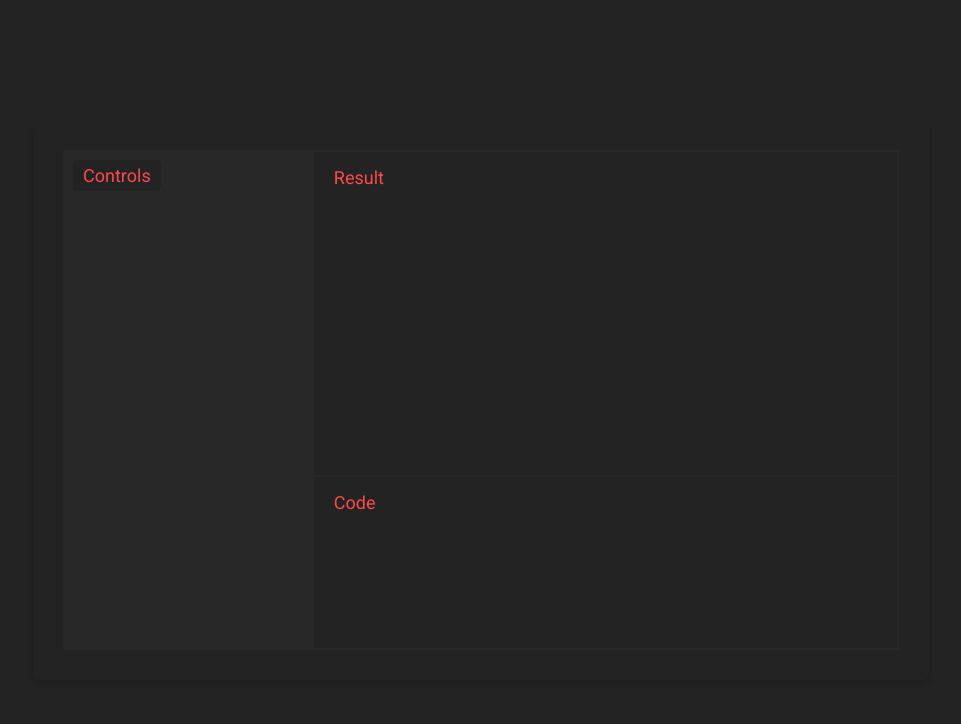
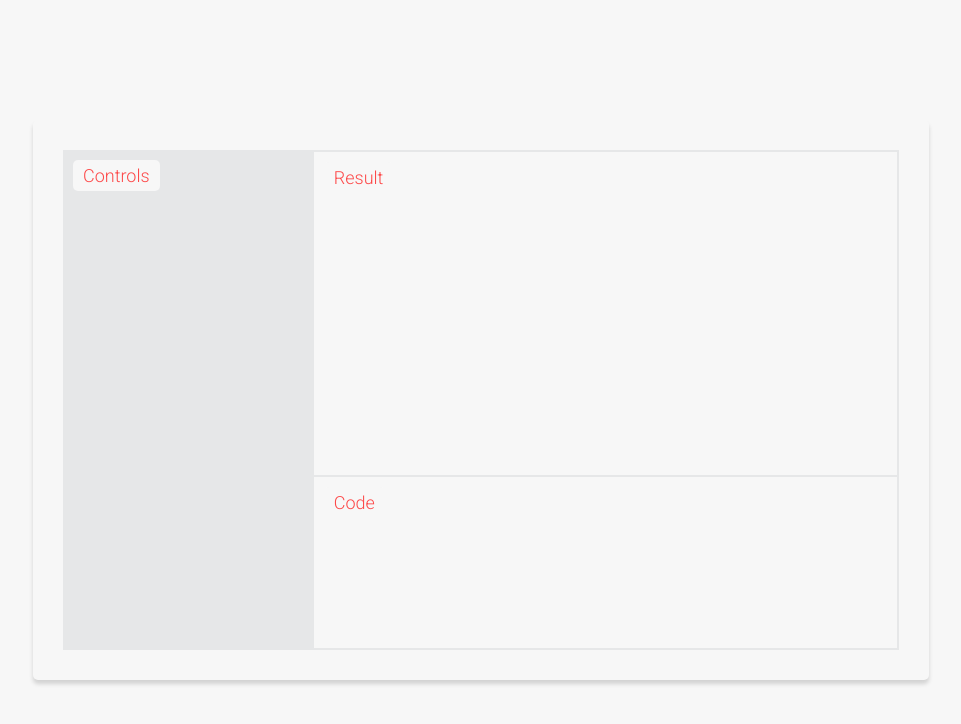
Before and after one commit to feMoraes0/shadow-generator, a Vue app: page / in a window 1280 px wide. Shown: the top 724 px of the page, without its empty margins (159-1120 px from the left). Built offline with nearby package versions, Linux system fonts and the light colour scheme.

Commit message:
New font and colours

```diff
--- a/src/App.vue
+++ b/src/App.vue
@@ -16,11 +16,11 @@
 </script>
 
 <style>
-@import url('https://fonts.googleapis.com/css2?family=Roboto&display=swap');
+@import url('https://fonts.googleapis.com/css2?family=Roboto:wght@300;400&display=swap');
 
 :root {
-  --background-colour: #232323;
-  --background-detail-colour: #282828;
+  --background-colour: #F7F7F7;
+  --background-detail-colour: #E6E7E8;
   --primary-colour: #FD4949;
 }
 
@@ -30,6 +30,7 @@
   box-sizing: border-box;
   text-decoration: none;
   font-family: 'Roboto', sans-serif;
+  font-weight: 300;
 }
 
 #app {
```
